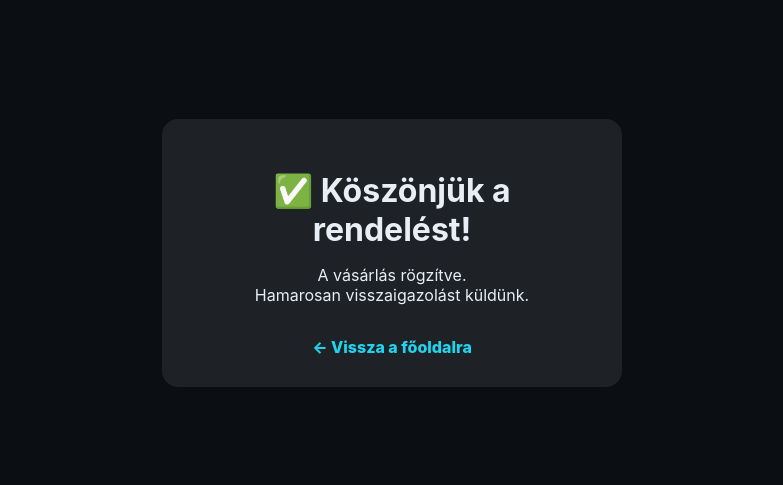
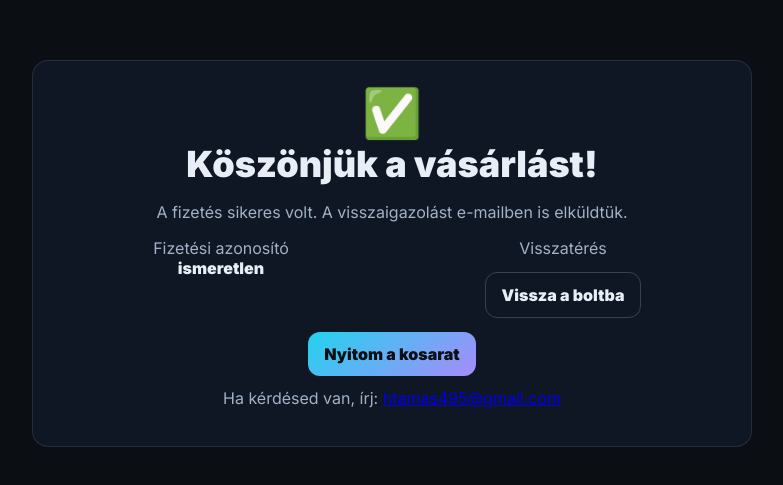
Before and after one commit to veresfruzsina81-eng/horvath-tamas-web, a website: page thanks.html in a window 1280 px wide. Shown: the part 147-632 px from the top of the page, without its empty margins (248-1031 px from the left). Drawn offline with Linux system fonts and the light colour scheme.

Commit message:
Update thanks.html

```diff
--- a/thanks.html
+++ b/thanks.html
@@ -1,42 +1,55 @@
 <!doctype html>
 <html lang="hu">
 <head>
-  <meta charset="utf-8">
-  <title>Köszönjük a rendelést!</title>
-  <style>
-    body {
-      font-family: Inter, Arial, sans-serif;
-      display:flex;
-      align-items:center;
-      justify-content:center;
-      height:100vh;
-      background:#0b0f14;
-      color:#e8eef6;
-      margin:0;
-    }
-    .box {
-      text-align:center;
-      background:rgba(255,255,255,0.08);
-      padding:30px;
-      border-radius:16px;
-      max-width:400px;
-    }
-    h1 {margin-bottom:12px;}
-    a {
-      display:inline-block;
-      margin-top:16px;
-      color:#22d3ee;
-      text-decoration:none;
-      font-weight:800;
-    }
-    a:hover {text-decoration:underline;}
-  </style>
+<meta charset="utf-8">
+<meta name="viewport" content="width=device-width,initial-scale=1">
+<title>Köszönjük a vásárlást! – DemoShop</title>
+<link href="https://fonts.googleapis.com/css2?family=Inter:wght@400;700;900&display=swap" rel="stylesheet">
+<style>
+  :root{--bg:#0b0f14;--panel:#0f172a;--text:#e8eef6;--muted:#a2b2c6;--brand1:#22d3ee;--brand2:#a78bfa;}
+  *{box-sizing:border-box}body{margin:0;font-family:Inter,system-ui;-webkit-font-smoothing:antialiased;background:var(--bg);color:var(--text)}
+  .wrap{min-height:100dvh;display:grid;place-items:center;padding:24px}
+  .card{max-width:720px;width:min(92vw,720px);background:#0f1624;border:1px solid rgba(255,255,255,.1);border-radius:16px;padding:22px;text-align:center}
+  h1{margin:0 0 6px;font-size:clamp(22px,3.5vw,36px);font-weight:900}
+  .ok{font-weight:900;display:inline-block;padding:.4rem .8rem;border-radius:999px;background:linear-gradient(140deg,var(--brand1),var(--brand2));color:#0b0f14;margin-top:10px}
+  .muted{color:var(--muted)}
+  .btn{display:inline-block;margin-top:14px;padding:12px 16px;border-radius:12px;border:1px solid rgba(255,255,255,.18);color:var(--text);text-decoration:none;font-weight:800}
+  .btn.primary{background:linear-gradient(140deg,var(--brand1),var(--brand2));color:#0b0f14;border:none}
+  .grid{display:grid;gap:10px;grid-template-columns:1fr 1fr;margin-top:14px}
+  @media (max-width:700px){.grid{grid-template-columns:1fr}}
+  code{font-family:ui-monospace,Menlo,Consolas,monospace;background:rgba(255,255,255,.06);padding:2px 6px;border-radius:8px}
+</style>
 </head>
 <body>
-  <div class="box">
-    <h1>✅ Köszönjük a rendelést!</h1>
-    <p>A vásárlás rögzítve.<br>Hamarosan visszaigazolást küldünk.</p>
-    <a href="/">← Vissza a főoldalra</a>
+<div class="wrap">
+  <div class="card">
+    <div style="font-size:48px">✅</div>
+    <h1>Köszönjük a vásárlást!</h1>
+    <p class="muted">A fizetés sikeres volt. A visszaigazolást e-mailben is elküldtük.</p>
+
+    <div class="grid">
+      <div>
+        <div class="muted">Fizetési azonosító</div>
+        <div id="pid" style="font-weight:900">—</div>
+      </div>
+      <div>
+        <div class="muted">Visszatérés</div>
+        <div><a id="back" class="btn" href="/">Vissza a boltba</a></div>
+      </div>
+    </div>
+
+    <a class="btn primary" href="/?demo=demoshop">Nyitom a kosarat</a>
+    <p class="muted" style="margin-top:12px">Ha kérdésed van, írj: <a href="mailto:htamas495@gmail.com">htamas495@gmail.com</a></p>
   </div>
+</div>
+
+<script>
+  const q = new URLSearchParams(location.search);
+  const pid = q.get("paymentId") || q.get("paymentid") || q.get("payment") || "ismeretlen";
+  document.getElementById("pid").textContent = pid;
+  // Ha preview deploy domainre érkezne, vissza a fő domainre:
+  const main = "https://horvath-tamas-web.netlify.app";
+  document.getElementById("back").href = main + "/?demo=demoshop";
+</script>
 </body>
 </html>
```
